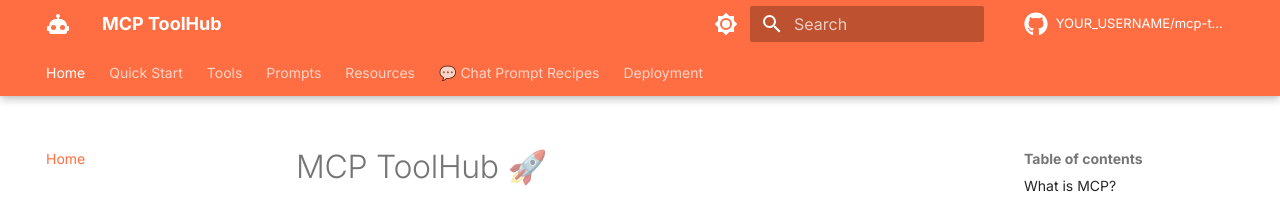
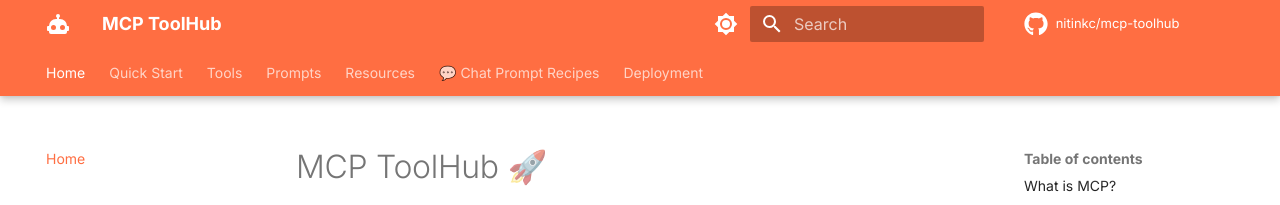
Before and after one commit to nitinkc/mcp-toolhub, an MkDocs documentation site: the page built from docs/index.md, in a window 1280 px wide. Shown: the top 205 px of the page. Built offline with MkDocs 1.6.1 and Material for MkDocs 9.7.7, drawn with Linux system fonts in a browser that asks for light colours; comment, search, counter and statistics services are not loaded.

Commit message:
Update mkdocs.yml

```diff
--- a/mkdocs.yml
+++ b/mkdocs.yml
@@ -1,8 +1,8 @@
 site_name: MCP ToolHub
 site_description: A learning-focused MCP server showcasing Tools, Prompts, and Resources
-site_url: https://YOUR_USERNAME.github.io/mcp-toolhub
-repo_url: https://github.com/YOUR_USERNAME/mcp-toolhub
-repo_name: YOUR_USERNAME/mcp-toolhub
+site_url: https://nitinkc.github.io/mcp-toolhub
+repo_url: https://github.com/nitinkc/mcp-toolhub
+repo_name: nitinkc/mcp-toolhub
 edit_uri: edit/main/docs/
 
 theme:
```
